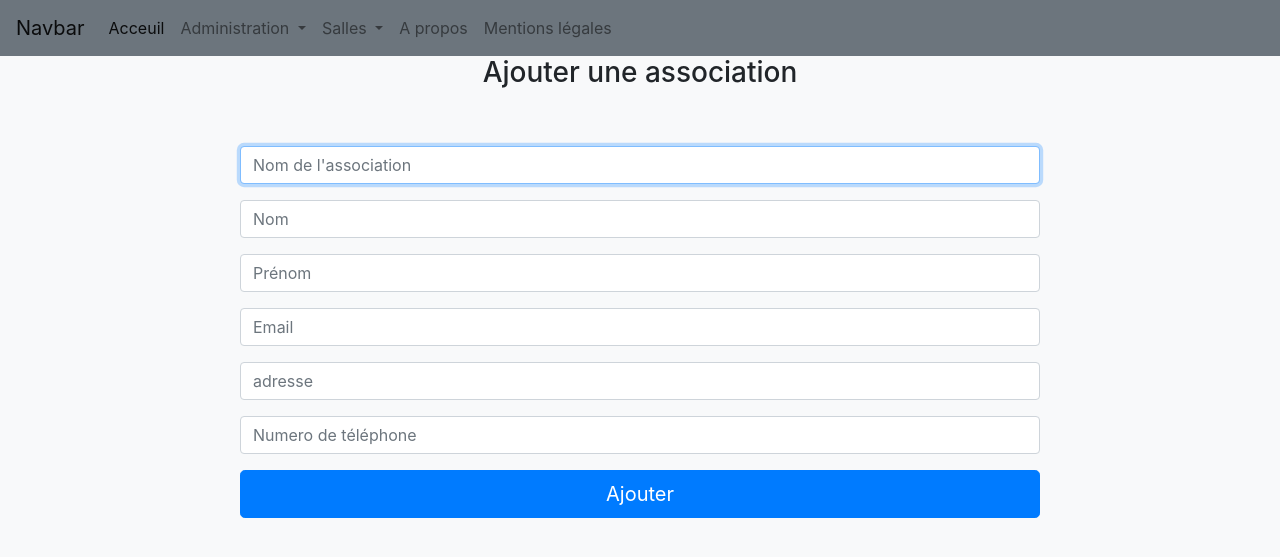
After one commit to Floutts/Workshop3, a PHP site: template src/vue/ajoutAssociation.html.twig in a window 1280 px wide. The commit adds this page. Shown: the top 557 px of the page. Run offline with PHP 8.4, Linux system fonts and the light colour scheme; the template is opened without the code that fills it, so the values that code supplies are empty; some libraries are stand-ins or nearby versions.

Commit message:
ajoutAssos

```diff
--- a/src/config/routing.php
+++ b/src/config/routing.php
@@ -3,11 +3,10 @@ function getPage($db)
 {
 
     $lesPages['accueil'] = "actionAccueil";
-    $lesPages['ajoutCollaborateur'] = "actionAjoutCollaborateur";
-    $lesPages['listeCollaborateur'] = "actionListeCollaborateur";
     $lesPages['gestionSalle'] = "actionGestionSalle";
     $lesPages['gestionOption'] = "actionGestionOption";
-    $lesPages['gestionAssociation'] = "actionGestionAssociation";
+    $lesPages['listeAssociation'] = "actionListeAssociation";
+    $lesPages['ajoutAssociation'] = "actionAjoutAssociation";
     $lesPages['tableReservation'] = "actionTableReservation";
     $lesPages['reserver'] = "actionReserver";
     $lesPages['aPropos'] = "actionAPropos";
--- a/src/controleur/controleur.php
+++ b/src/controleur/controleur.php
@@ -4,5 +4,4 @@ require_once 'controleur_option.php';
 require_once 'controleur_reserver.php';
 require_once 'controleur_salle.php';
 require_once 'controleur.php';
-require_once 'controleur_collaborateur.php';
 require_once 'controleur_index.php';
--- /dev/null
+++ b/src/vue/ajoutAssociation.html.twig
@@ -0,0 +1,74 @@
+{% extends "base.html.twig" %}
+{% block title %} {{ parent() }} Ajout Association {% endblock %}
+{% block contenu %}
+
+    {% if form.valide is defined %}
+        {% if form.valide == true %}
+            <h1 class="h3 mb-3 font-weight-normal" style="text-align: center">Ajout réussie</h1>
+            <h1 class="h3 mb-3 font-weight-normal" style="text-align: center">Voici le nom de l'association : {{form.nomAssos}}</h1>
+            <h1 class="h3 mb-3 font-weight-normal" style="text-align: center">Voici le nom du gérant : {{form.nom}}</h1>
+            <h1 class="h3 mb-3 font-weight-normal" style="text-align: center">Voici le prénom du gérant : {{form.prenom}}</h1>
+            <h1 class="h3 mb-3 font-weight-normal" style="text-align: center">Voici son email : {{form.email}}</h1>
+            <h1 class="h3 mb-3 font-weight-normal" style="text-align: center">Voici son numéro de téléphone : {{form.tel}}</h1>
+            <h1 class="h3 mb-3 font-weight-normal" style="text-align: center">Voici son adresse : {{form.adresse}}</h1>
+
+        {% else %}
+            <div class="mx-auto" style="width: 400px;">
+                <h1 class="h3 mb-3 font-weight-normal" style="text-align: center">Echec de l'ajout</h1>
+                <h1 class="h3 mb-3 font-weight-normal" style="text-align: center">Erreur : {{form.message}}</h1>
+                <h1 class="h3 mb-3 font-weight-normal" style="text-align: center"><a href="index.php?page=acceuil" >Retourner sur la page d'acceuil</a></h1>
+            </div>
+        {% endif %}
+    {% else %}
+
+        <form class="text-center" method="POST" action="index.php?page=ajoutAssociation">
+
+            <div class="mx-auto" style="width: 800px;">
+                <h3 style="text-align: center"> Ajouter une association </h3>
+                <br/><br/>
+                <div class="form-group row">
+                    <label for="nom" class="sr-only"></label>
+                    <div class="col-sm-12">
+                        <input type="text" id="nomAssos" name="nomAssos" class="form-control" placeholder="Nom de l'association" required autofocus>
+                    </div>
+                </div>
+                <div class="form-group row">
+                    <label for="nom" class="sr-only"></label>
+                    <div class="col-sm-12">
+                        <input type="text" id="nom" name="nom" class="form-control" placeholder="Nom" required autofocus>
+                    </div>
+                </div>
+                <div class="form-group row">
+                    <label for="prenom" class="sr-only"></label>
+                    <div class="col-sm-12">
+                        <input type="text" id="prenom" class="form-control" name="prenom" placeholder="Prénom"  required >
+                    </div>
+                </div>
+                <div class="form-group row">
+                    <label for="inputEmailcom" class="sr-only"></label>
+                    <div class="col-sm-12">
+                        <input type="email" id="email" name="email" class="form-control" placeholder="Email" required >
+                    </div>
+                </div>
+                <div class="form-group row">
+                    <label for="inputMessage" class="sr-only"></label>
+                    <div class="col-sm-12">
+                        <input type="text" id="adresse" class="form-control" name="adresse" placeholder="adresse"  required >
+                    </div>
+                </div>
+                <div class="form-group row">
+                    <label for="inputEmailcom" class="sr-only">Email:</label>
+                    <div class="col-sm-12">
+                        <input type="number" id="confMdp" name="tel" class="form-control" placeholder="Numero de téléphone" required >
+                    </div>
+                </div>
+                <div class="form-group row">
+                    <div class="col-sm-12">
+                        <button class="btn btn-lg btn-primary btn-block" type="submit" name="btAjouter">Ajouter</button>
+                    </div>
+                </div>
+
+            </div>
+        </form>
+    {% endif %}
+{% endblock %}
--- a/src/vue/base.html.twig
+++ b/src/vue/base.html.twig
@@ -32,12 +32,11 @@
                             Administration
                         </a>
                         <div class="dropdown-menu" aria-labelledby="navbarDropdown">
-                            <a class="dropdown-item" href="index.php?page=ajoutCollaborateur"> Ajouter un collaborateur </a>
-                            <a class="dropdown-item" href="index.php?page=listeCollaborateur"> liste des collaborateurs </a>
+                            <a class="dropdown-item" href="index.php?page=ajoutAssociation"> Ajouter une association </a>
+                            <a class="dropdown-item" href="index.php?page=listeAssociation"> liste des associations </a>
                             <div class="dropdown-divider"></div>
                             <a class="dropdown-item" href="index.php?page=gestionSalle"> Gestion des salles </a>
                             <a class="dropdown-item" href="index.php?page=gestionOption"> Gestion des options</a>
-                            <a class="dropdown-item" href="index.php?page=gestionAssociation"> Gestion des associations</a>
                         </div>
                     </li>
                     <li class="nav-item dropdown">
--- a/src/vue/listeCollaborateur.html.twig
+++ /dev/null
@@ -1,4 +0,0 @@
-{% extends "base.html.twig" %}
-{% block title %} {{ parent() }} Liste Collaborateur {% endblock %}
-{% block contenu %}
-{% endblock %}
```
Also changed, not shown: src/controleur/controleur_association.php (+23 -2 lines), src/controleur/controleur_collaborateur.php (deleted, +0 -28 lines), src/vue/ajoutCollaborateur.html.twig (deleted, +0 -62 lines), src/vue/listeAssociation.html.twig (renamed from src/vue/gestionAssociation.html.twig).
